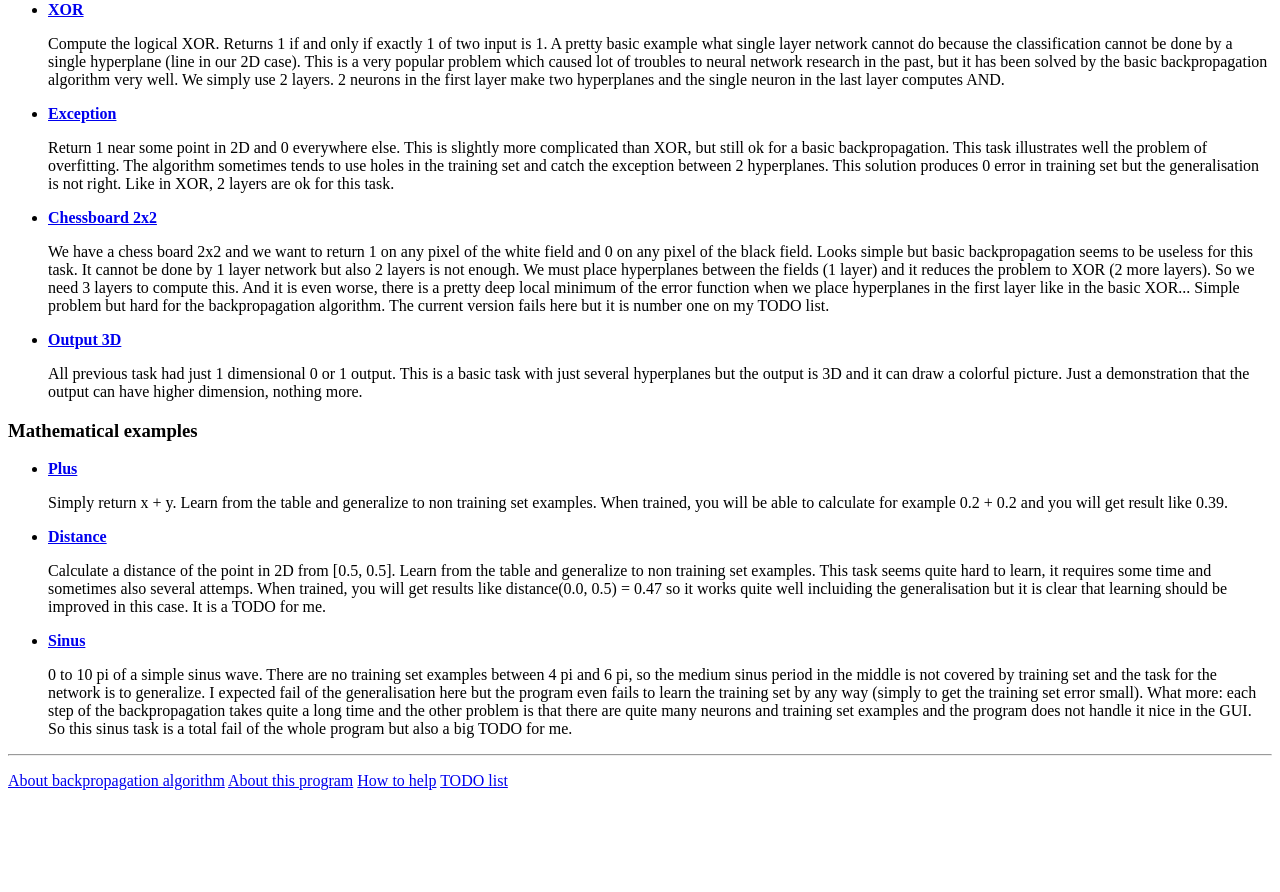
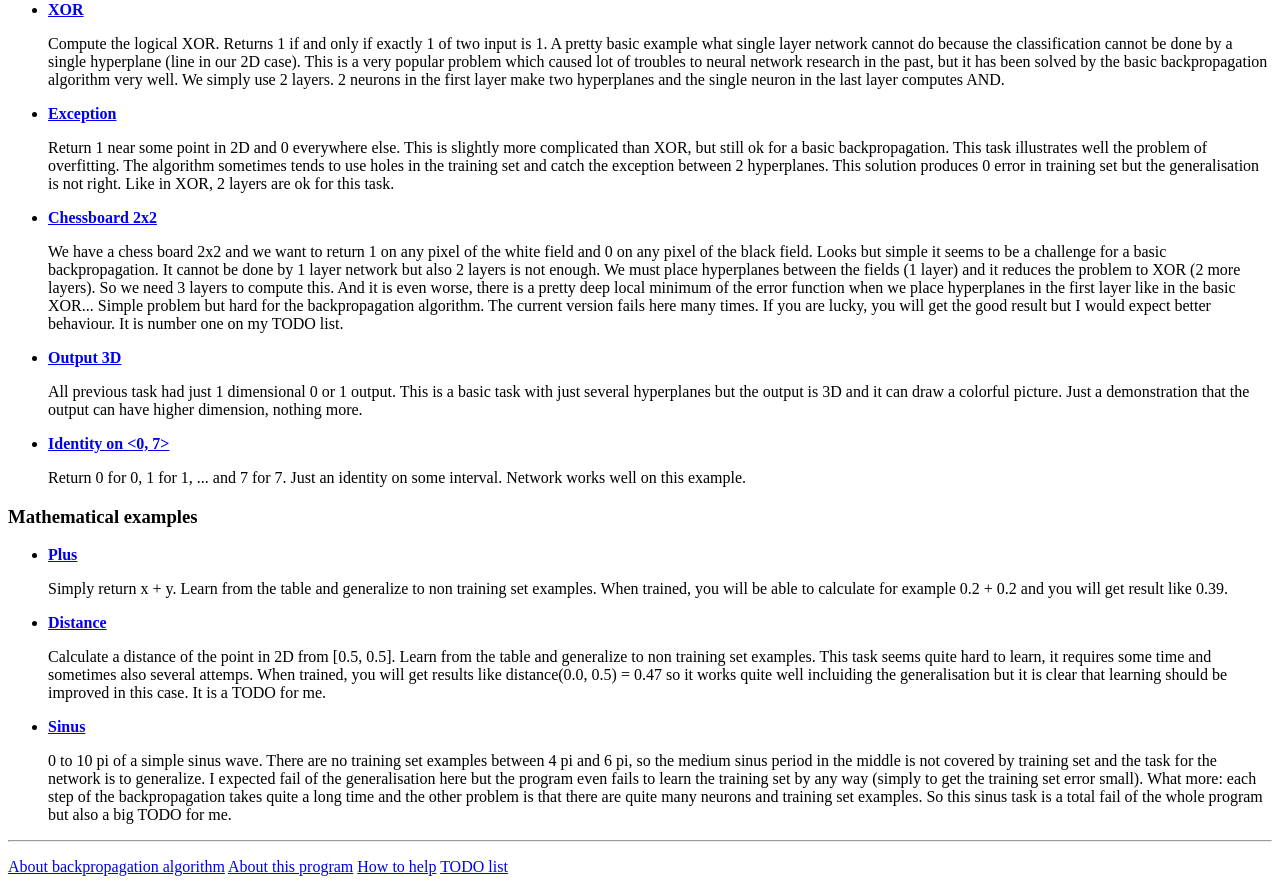
Before and after one commit to honzour/backpropagation, a PHP site: page /2.1/examples/index.php in a window 1280 px wide. Shown: the part 490-1382 px from the top of the page. Before the commit the page ends 1280 px from the top, so only its background shows below. Run offline with PHP 8.4, Linux system fonts and the light colour scheme.

Commit message:
examples

```diff
--- a/web/2.1/examples/index.php
+++ b/web/2.1/examples/index.php
@@ -50,13 +50,19 @@ Return 1 near some point in 2D and 0 everywhere else. This is slightly more comp
 <LI>
 <B><A HREF="chess">Chessboard 2x2</A></B><BR>
 <P>
-We have a chess board 2x2 and we want to return 1 on any pixel of the white field and 0 on any pixel of the black field. Looks simple but basic backpropagation seems to be useless for this task. It cannot be done by 1 layer network but also 2 layers is not enough. We must place hyperplanes between the fields (1 layer) and it reduces the problem to XOR (2 more layers). So we need 3 layers to compute this. And it is even worse, there is a pretty deep local minimum of the error function when we place hyperplanes in the first layer like in the basic XOR... Simple problem but hard for the backpropagation algorithm. The current version fails here but it is number one on my TODO list.
+We have a chess board 2x2 and we want to return 1 on any pixel of the white field and 0 on any pixel of the black field. Looks but simple it seems to be a challenge for a basic backpropagation. It cannot be done by 1 layer network but also 2 layers is not enough. We must place hyperplanes between the fields (1 layer) and it reduces the problem to XOR (2 more layers). So we need 3 layers to compute this. And it is even worse, there is a pretty deep local minimum of the error function when we place hyperplanes in the first layer like in the basic XOR... Simple problem but hard for the backpropagation algorithm. The current version fails here many times. If you are lucky, you will get the good result but I would expect better behaviour. It is number one on my TODO list.
 </P>
 </LI>
 <LI>
 <B><A HREF="3d">Output 3D</A></B><BR>
 <P>
 All previous task had just 1 dimensional 0 or 1 output. This is a basic task with just several hyperplanes but the output is 3D and it can draw a colorful picture. Just a demonstration that the output can have higher dimension, nothing more.
+</P>
+</LI>
+<LI>
+<B><A HREF="identity07">Identity on &lt;0, 7&gt;</A></B><BR>
+<P>
+Return 0 for 0, 1 for 1, ... and 7 for 7. Just an identity on some interval. Network works well on this example.
 </P>
 </LI>
 </UL>
@@ -77,7 +83,7 @@ Calculate a distance of the point in 2D from [0.5, 0.5]. Learn from the table an
 <LI>
 <B><A HREF="sinus">Sinus</A></B><BR>
 <P>
-0 to 10 pi of a simple sinus wave. There are no training set examples between 4 pi and 6 pi, so the medium sinus period in the middle is not covered by training set and the task for the network is to generalize. I expected fail of the generalisation here but the program even fails to learn the training set by any way (simply to get the training set error small). What more: each step of the backpropagation takes quite a long time and the other problem is that there are quite many neurons and training set examples and the program does not handle it nice in the GUI. So this sinus task is a total fail of the whole program but also a big TODO for me.
+0 to 10 pi of a simple sinus wave. There are no training set examples between 4 pi and 6 pi, so the medium sinus period in the middle is not covered by training set and the task for the network is to generalize. I expected fail of the generalisation here but the program even fails to learn the training set by any way (simply to get the training set error small). What more: each step of the backpropagation takes quite a long time and the other problem is that there are quite many neurons and training set examples. So this sinus task is a total fail of the whole program but also a big TODO for me.
 </P>
 </LI>
 
```
